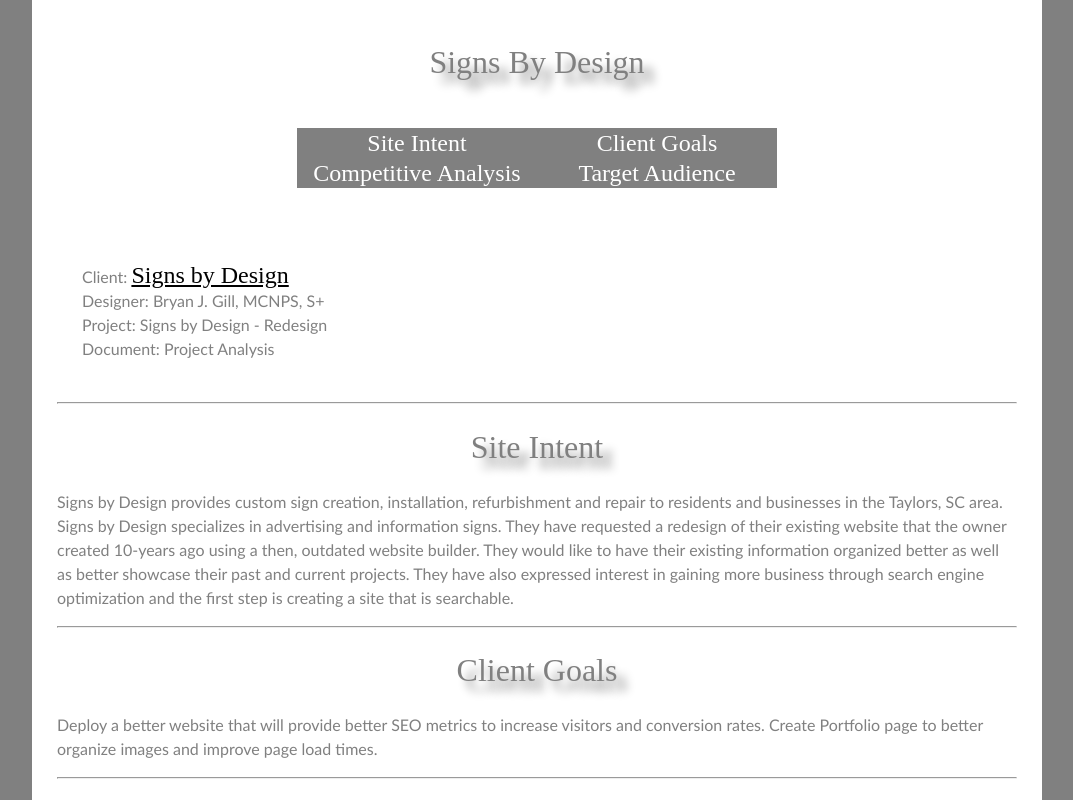
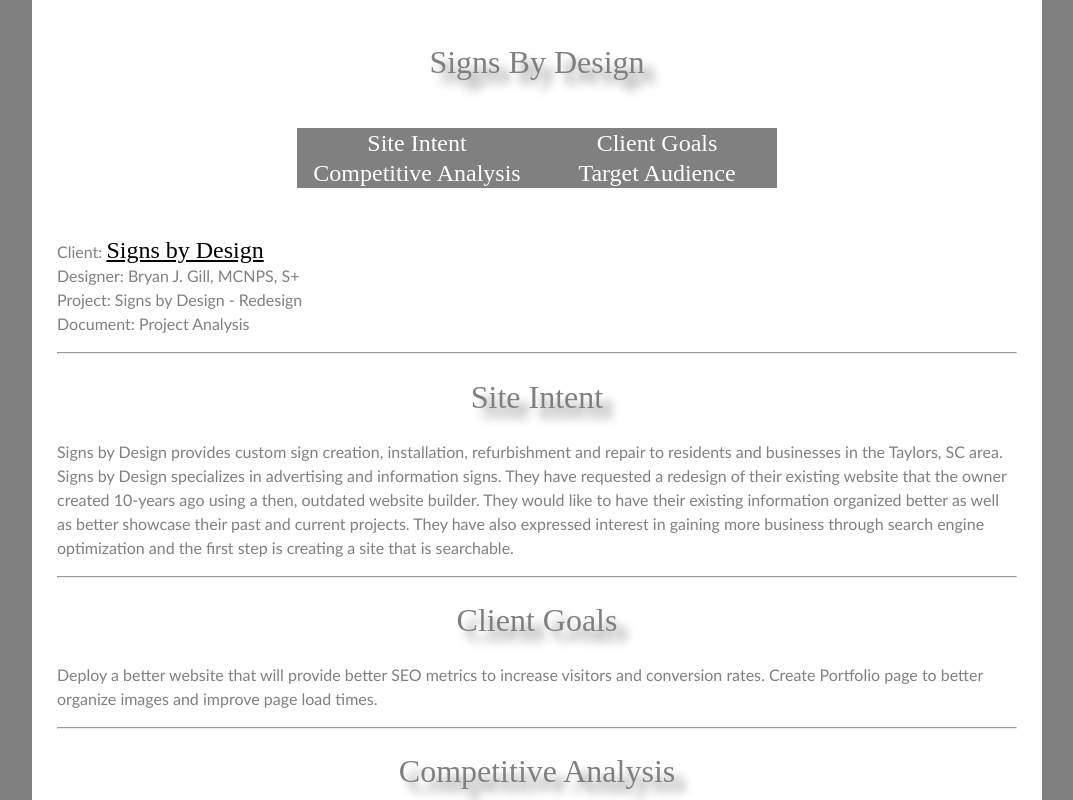
Before and after one commit to bryanjgill/Project-Analysis, a plain HTML site: page index.html in a window 1280 px wide. Shown: the top 800 px of the page, without its empty margins (128-1201 px from the left). Drawn offline with Linux system fonts and the light colour scheme; a web font is replaced by a local one.

Commit message:
Update main.css

```diff
--- a/css/main.css
+++ b/css/main.css
@@ -60,7 +60,7 @@
 /* ------- Intro ------ */
 #intro ul {
 	list-style-type: none;
-	padding: 25px;
+	padding: 0;
 }
 
 /* ------ Links ----- */
```
